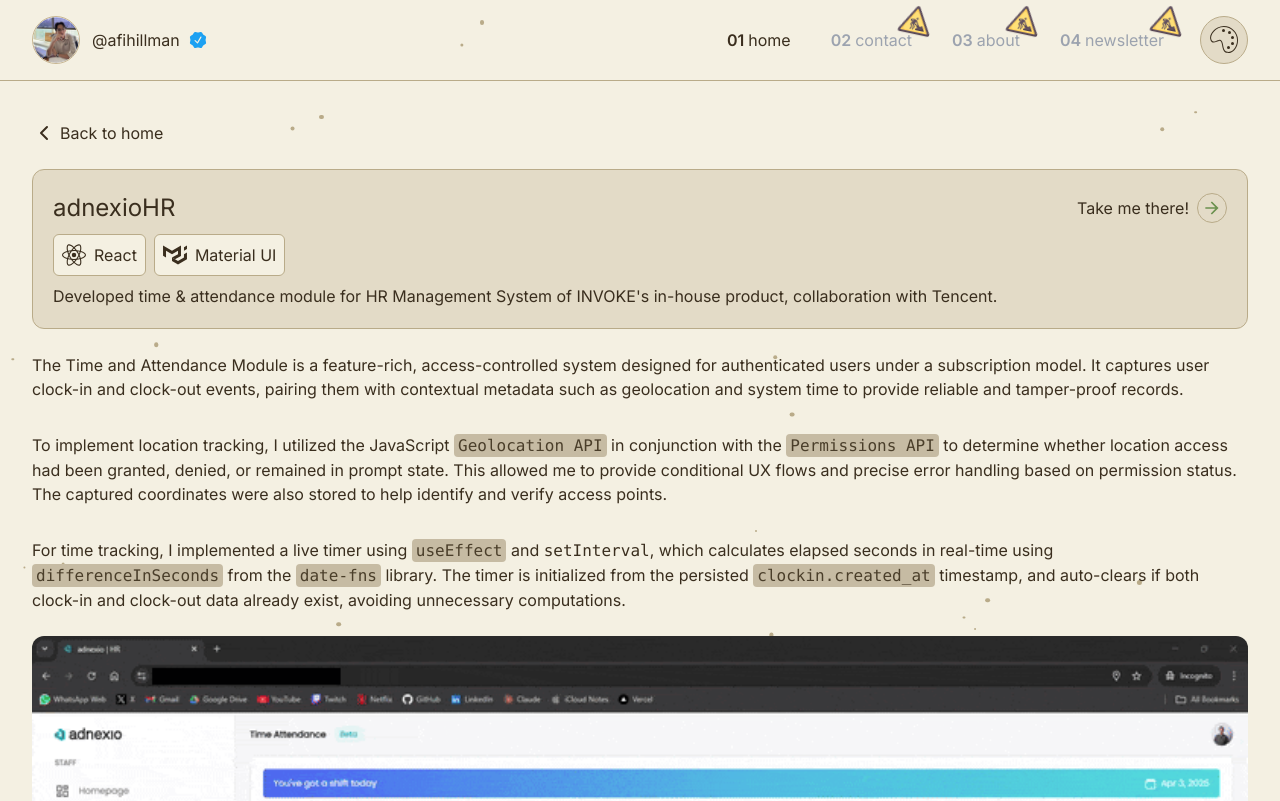
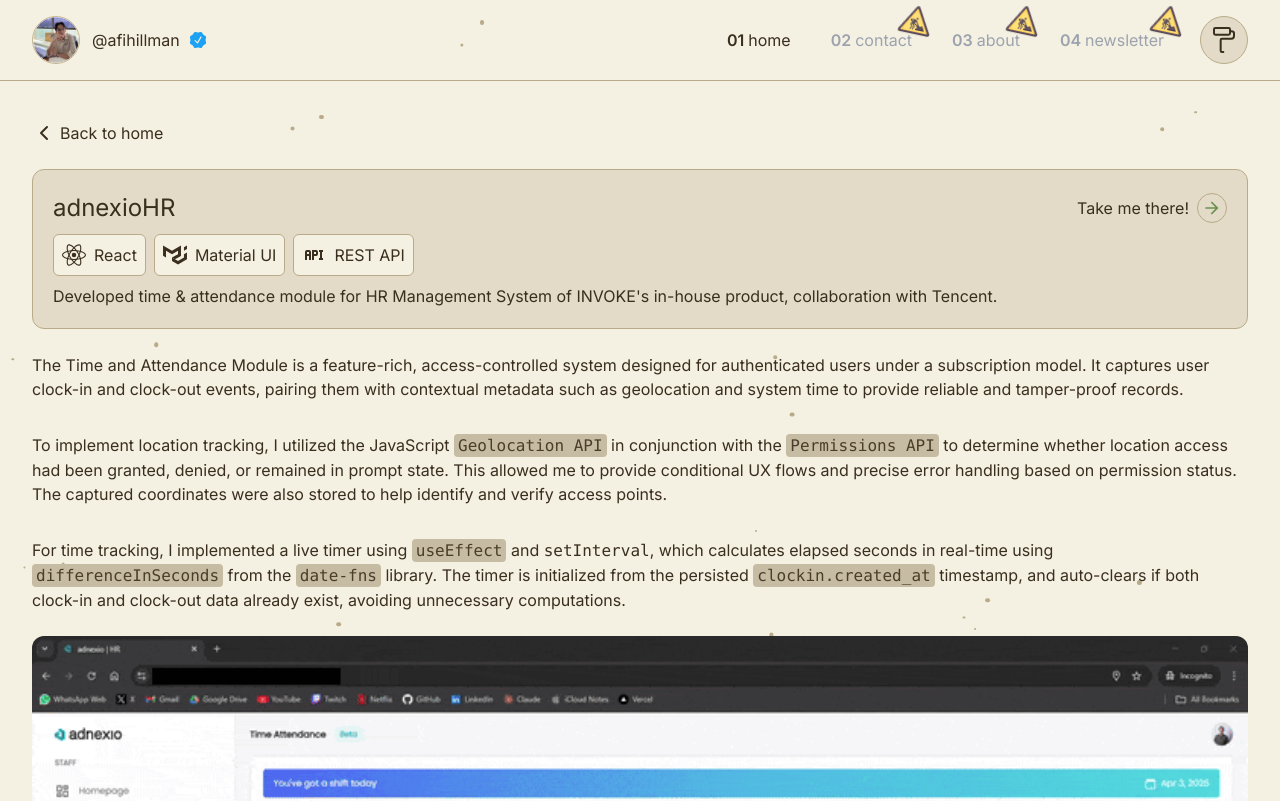
Before and after one commit to afi-hillman/my-portfolio, a Next.js app: page /projects/adnexioHR in a window 1280 px wide. Shown: the top 801 px of the page. Built offline with nearby package versions, Linux system fonts and the light colour scheme.

Commit message:
fix:update project, theme switcher and fixed form

```diff
--- a/src/app/globals.css
+++ b/src/app/globals.css
@@ -40,6 +40,7 @@
     --color-muted-foreground: #3b3b3b;
     --color-primary: #ff5277;
     --color-primary-offset: #ff2957;
+    --color-primary-light: #ff7d97;
     --color-secondary: #43a9a3;
     --color-secondary-offset: #70c7c1;
   }
@@ -55,6 +56,7 @@
     --color-muted-foreground: #4a3e2a;
     --color-primary: #6b914f;
     --color-primary-offset: #4d703a;
+    --color-primary-light: #8bb970;
     --color-secondary: #b8663c;
     --color-secondary-offset: #d18657;
   }
--- a/src/components/ContactButton.jsx
+++ b/src/components/ContactButton.jsx
@@ -43,7 +43,7 @@
         toast.error(result.error || "Uh-oh, something went wrong.");
       }
     } catch (error) {
-      toast.error(result.error || "Server error. Try again later.");
+      toast.error(error.message || "Server error. Try again later.");
     } finally {
       setIsSubmitting(false);
       setOpenDialog(false);
@@ -54,7 +54,7 @@
     <>
       <Dialog open={openDialog} onOpenChange={setOpenDialog}>
         <DialogTrigger asChild onClick={() => setOpenDialog(true)}>
-          <div className="bg-primary rounded-full border-ring border py-4 px-3 text-background h-[60px] flex gap-2 items-center hover:bg-primary-offset  duration-300 cursor-pointer transform transition-transform hover:-rotate-12 origin-bottom-left w-fit">
+          <div className="bg-primary rounded-full border-ring border py-4 px-3 text-background h-[60px] flex gap-2 items-center hover:bg-primary-light  duration-300 cursor-pointer transform transition-transform hover:-rotate-12 origin-bottom-left w-fit">
             <div className="relative rounded-full bg-green-500 w-4 h-4">
               <div className="rounded-full absolute bg-green-500 animate-ping w-4 h-4"></div>
             </div>
@@ -76,7 +76,10 @@
                 </span>
               )}
               <label>Email</label>
-              <CustomInput {...register("email", { required: true })} />
+              <CustomInput
+                type="email"
+                {...register("email", { required: true })}
+              />
               {errors.email && (
                 <span className="text-red-500 text-sm">
                   This field is required
@@ -92,9 +95,26 @@
               <Button
                 type="submit"
                 disabled={isSubmitting}
-                className="text-white"
+                className="text-white hover:bg-primary-light duration-200"
               >
-                Submit
+                {isSubmitting ? (
+                  <svg
+                    xmlns="http://www.w3.org/2000/svg"
+                    width="24"
+                    height="24"
+                    viewBox="0 0 24 24"
+                    fill="none"
+                    stroke="currentColor"
+                    strokeWidth="2"
+                    strokeLinecap="round"
+                    strokeLinejoin="round"
+                    className="animate-spin"
+                  >
+                    <path d="M21 12a9 9 0 1 1-6.219-8.56" />
+                  </svg>
+                ) : (
+                  "Submit"
+                )}
               </Button>
             </div>
           </form>
--- a/src/components/Footer.tsx
+++ b/src/components/Footer.tsx
@@ -64,7 +64,7 @@
               />
             </svg>
           </a> */}
-          <a
+          {/* <a
             className="cursor-pointer hover:-translate-y-2 transition-all duration-300"
             href="https://x.com/afiswe"
             target="_blank"
@@ -81,7 +81,7 @@
                 d="m17.687 3.063l-4.996 5.711l-4.32-5.711H2.112l7.477 9.776l-7.086 8.099h3.034l5.469-6.25l4.78 6.25h6.102l-7.794-10.304l6.625-7.571zm-1.064 16.06L5.654 4.782h1.803l10.846 14.34z"
               />
             </svg>
-          </a>
+          </a> */}
           <a
             className="cursor-pointer hover:-translate-y-2 transition-all duration-300"
             href="https://www.linkedin.com/in/afi-hillman/"
--- a/src/components/ThemeSwitcher.tsx
+++ b/src/components/ThemeSwitcher.tsx
@@ -8,19 +8,22 @@
 const ThemeToggle: React.FC<ThemeToggleProps> = ({ open, setOpen }) => {
   return (
     <div
-      className="flex items-center justify-center w-12 h-12 ml-4 rounded-full bg-background-offset text-primary-foreground border border-border hover:bg-muted duration-300"
+      className="flex items-center justify-center w-12 h-12 ml-4 rounded-full cursor-pointer bg-background-offset text-primary-foreground border border-border hover:bg-muted duration-300"
       onClick={() => setOpen(!open)}
     >
       <svg
         xmlns="http://www.w3.org/2000/svg"
         width="32px"
         height="32px"
-        viewBox="0 0 32 32"
-        className="cursor-pointer"
+        viewBox="0 0 24 24"
       >
         <path
-          fill="currentColor"
-          d="M15.5 8a1.5 1.5 0 1 0 0-3a1.5 1.5 0 0 0 0 3m7.5.5a1.5 1.5 0 1 1-3 0a1.5 1.5 0 0 1 3 0m1.5 6.5a1.5 1.5 0 1 0 0-3a1.5 1.5 0 0 0 0 3m1.5 4.5a1.5 1.5 0 1 1-3 0a1.5 1.5 0 0 1 3 0M20.5 25a1.5 1.5 0 1 0 0-3a1.5 1.5 0 0 0 0 3M15.809 2.001c-4.319 0-8.219 2.212-10.743 5.052c-2.5 2.813-3.78 6.407-2.52 9.181c.337.74.74 1.288 1.212 1.666c.478.382 1.003.57 1.545.621c1.048.1 2.16-.315 3.147-.715l.399-.164c.88-.362 1.667-.686 2.38-.766c.394-.044.73-.007 1.022.122c.29.128.578.366.847.797c.413.66.663 1.562.874 2.625c.076.383.148.792.222 1.213c.123.705.252 1.44.415 2.131c.265 1.123.642 2.24 1.306 3.154c.676.93 1.634 1.63 3.011 1.93c2.731.598 5.532-.647 7.616-2.953c2.09-2.312 3.51-5.736 3.51-9.65c0-7.867-6.377-14.244-14.243-14.244M3.457 15.821c-1.017-2.236-.042-5.405 2.356-8.103C8.187 5.048 11.829 3 15.809 3c7.314 0 13.244 5.93 13.244 13.244c0 3.676-1.335 6.858-3.253 8.98c-1.923 2.127-4.382 3.145-6.66 2.647c-1.129-.247-1.879-.803-2.416-1.542c-.548-.755-.887-1.72-1.142-2.796c-.158-.671-.275-1.343-.393-2.02c-.075-.427-.15-.857-.236-1.289c-.213-1.074-.49-2.133-1.007-2.96c-.356-.57-.788-.959-1.29-1.181c-.498-.22-1.023-.26-1.538-.201c-.866.097-1.8.483-2.662.84l-.382.156c-1.017.413-1.908.72-2.677.647a1.85 1.85 0 0 1-1.015-.407c-.318-.254-.635-.66-.925-1.299"
+          fill="none"
+          stroke="currentColor"
+          strokeLinecap="round"
+          strokeLinejoin="round"
+          strokeWidth="1.5"
+          d="M16.5 5.5h1c1.105 0 2 .395 2 1.5v2a2 2 0 0 1-2 2h-7a1 1 0 0 0-1 1v8a1 1 0 0 0 1 1h1m5-15.5V4a1 1 0 0 0-1-1h-10a1 1 0 0 0-1 1v3a1 1 0 0 0 1 1h10a1 1 0 0 0 1-1z"
         />
       </svg>
     </div>
--- a/src/components/projects.js
+++ b/src/components/projects.js
@@ -8,7 +8,11 @@
     title: "adnexioHR",
     subtitle:
       "Developed time & attendance module for HR Management System of INVOKE's in-house product, collaboration with Tencent.",
-    tech: [techFinder("React"), techFinder("Material UI")].filter(Boolean),
+    tech: [
+      techFinder("React"),
+      techFinder("Material UI"),
+      techFinder("REST API"),
+    ].filter(Boolean),
     logo: "/adnexio_logo.png",
     image: "/project_adnexio_time_attendance.png",
     description: (
--- a/src/utils/techList.js
+++ b/src/utils/techList.js
@@ -190,4 +190,21 @@
       </svg>
     ),
   },
+  {
+    name: "REST API",
+    description: "API requests",
+    icon: (
+      <svg
+        xmlns="http://www.w3.org/2000/svg"
+        width="24"
+        height="24"
+        viewBox="0 0 24 24"
+      >
+        <path
+          fill="currentColor"
+          d="M7 7H5a2 2 0 0 0-2 2v8h2v-4h2v4h2V9a2 2 0 0 0-2-2m0 4H5V9h2m7-2h-4v10h2v-4h2a2 2 0 0 0 2-2V9a2 2 0 0 0-2-2m0 4h-2V9h2m6 0v6h1v2h-4v-2h1V9h-1V7h4v2Z"
+        />
+      </svg>
+    ),
+  },
 ];
--- a/tailwind.config.ts
+++ b/tailwind.config.ts
@@ -17,6 +17,7 @@
         border: "var(--color-border)",
         primary: "var(--color-primary)",
         "primary-offset": "var(--color-primary-offset)",
+        "primary-light": "var(--color-primary-light)",
         secondary: "var(--color-secondary)",
         "secondary-offset": "var(--color-secondary-offset)",
         ring: "var(--color-ring)",
```
